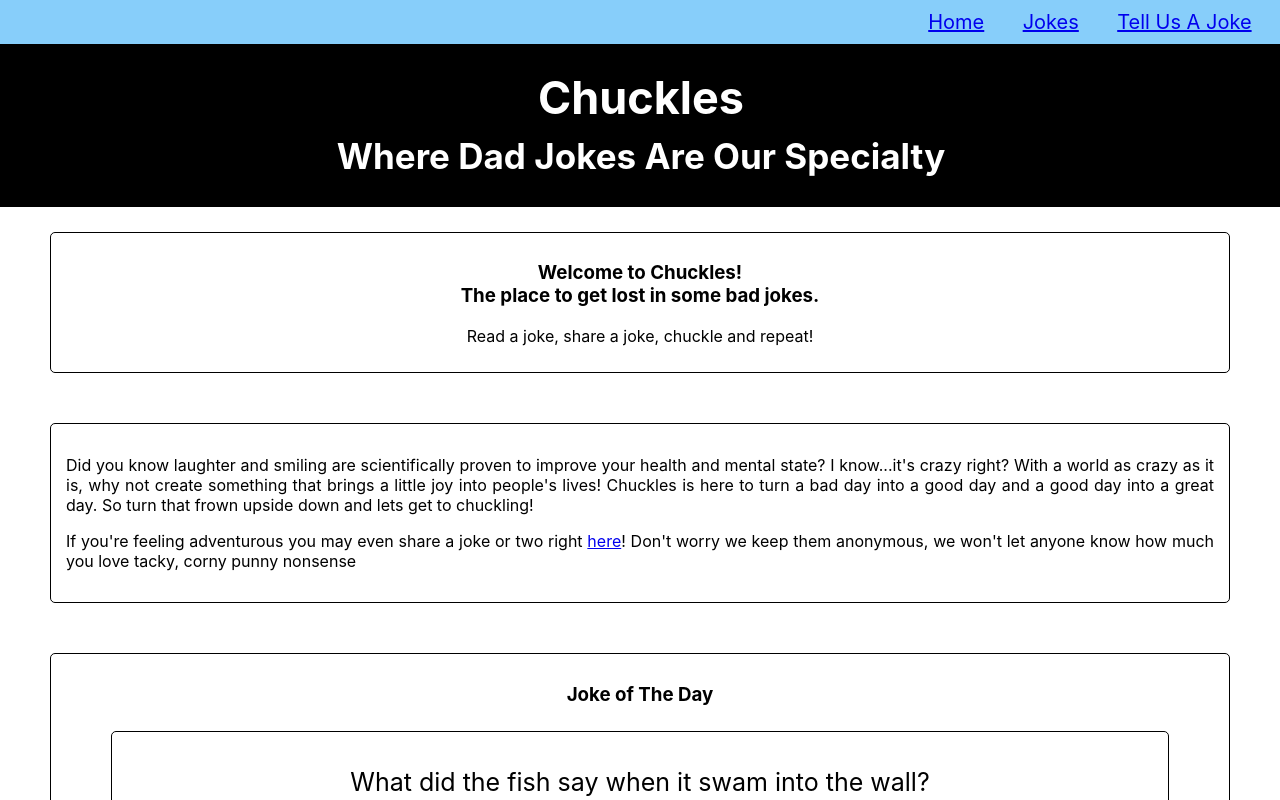
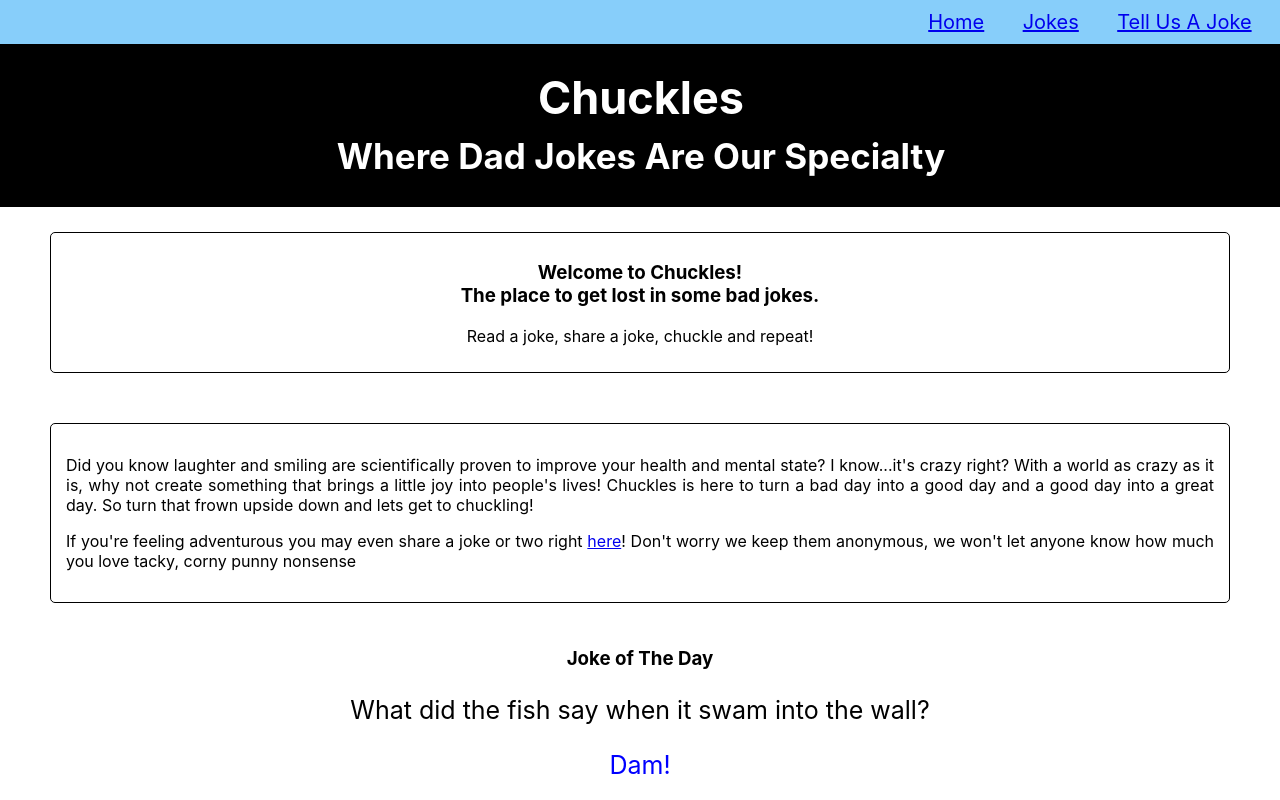
Before and after one commit to CaitlinGreer/chuckles-app, a React (Create React App) app: page / in a window 1280 px wide. Shown: the top 800 px of the page. Built offline with nearby package versions, Linux system fonts and the light colour scheme; no server answers.

Commit message:
random joke styling

```diff
--- a/src/LandingPage/LandingPage.css
+++ b/src/LandingPage/LandingPage.css
@@ -11,7 +11,10 @@
     padding: 10px;
 }
 
-.random-joke {
+.random-joke-main-container {
+    display: flex;
+    flex-direction: column;
+    align-items: center;
     border: 1px solid black;
     border-radius: 5px;
     margin: 25px 50px;
```
